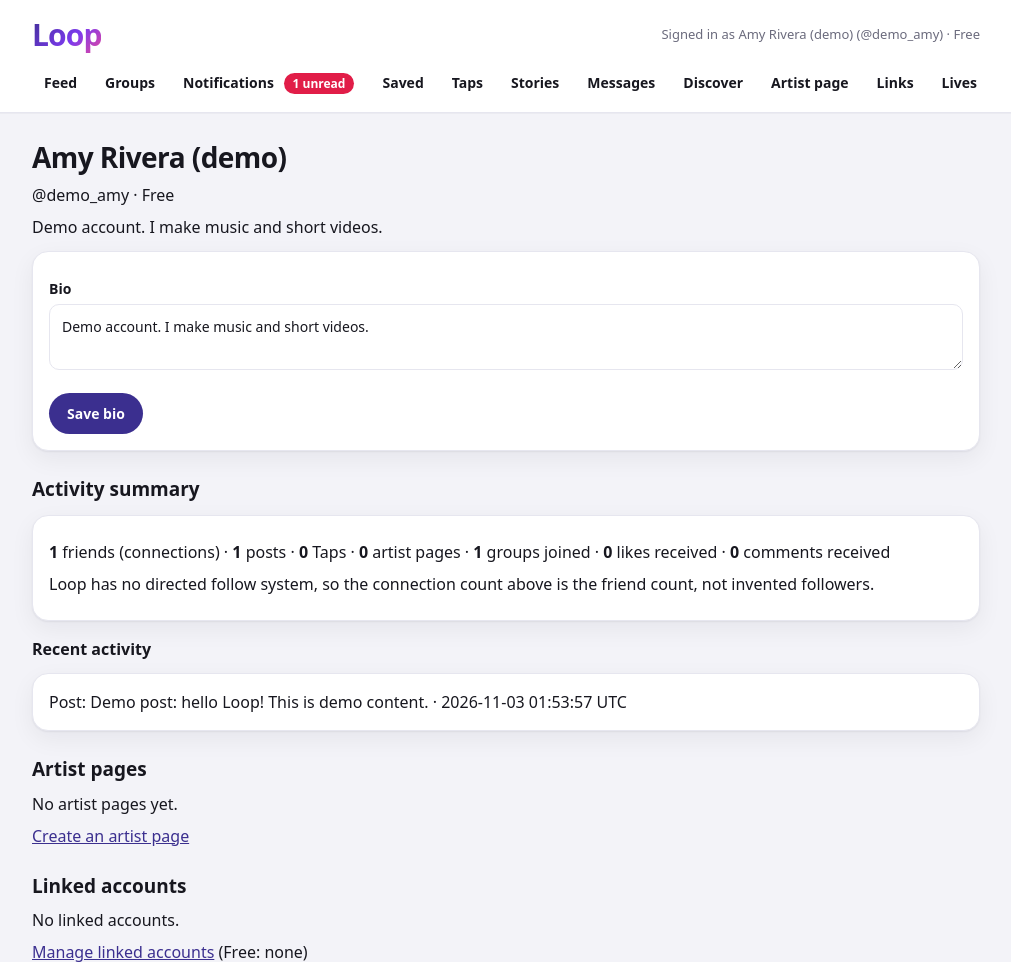
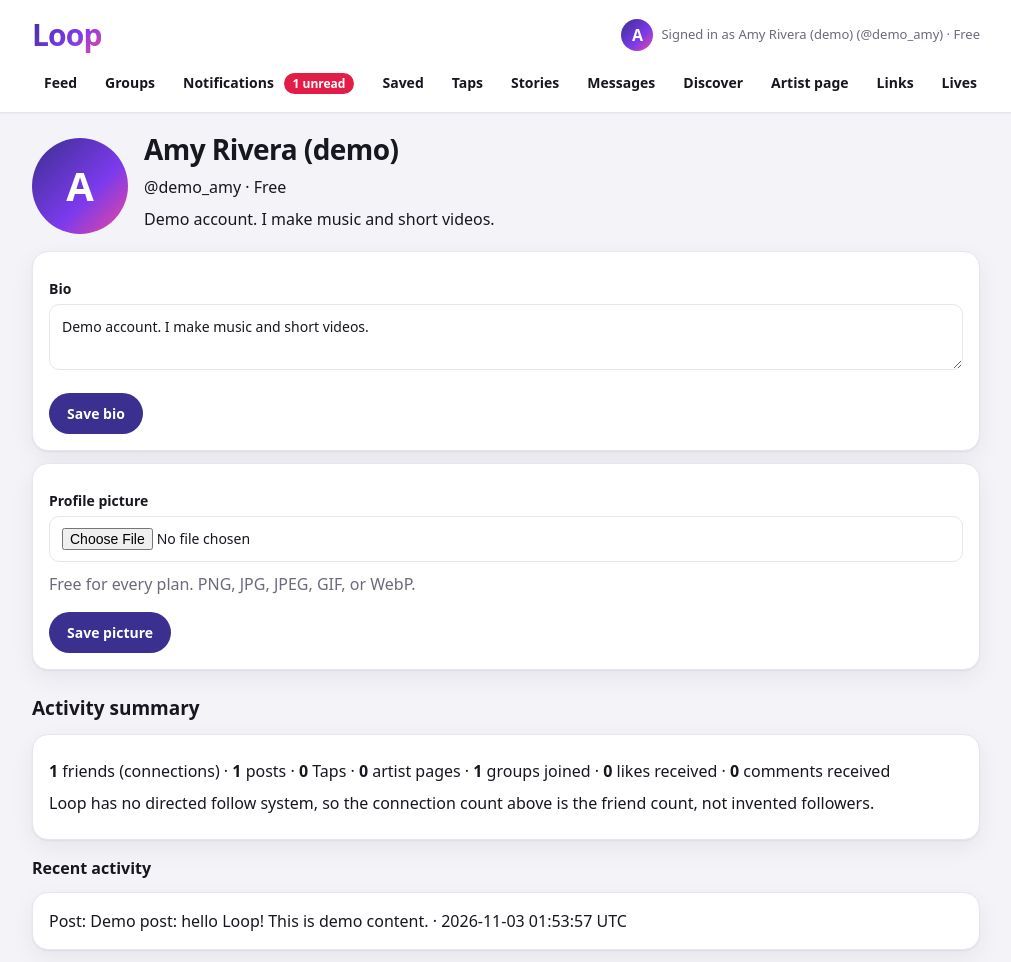
Before and after one commit to moonlitmgmt/loop-app, a Flask app: page /profile/demo_amy in a window 1280 px wide. Shown: the top 962 px of the page, without its empty margins (134-1145 px from the left). Run offline with Flask 3, Linux system fonts and the light colour scheme; the visitor is signed in with stand-in values (Sample User, id 1); data comes from the database, SQL or seed files in the repository; data that the repository does not hold is empty.

Commit message:
Deploy Loop v4: profile pictures

```diff
--- a/app.py
+++ b/app.py
@@ -231,7 +231,36 @@ def inject_user():
         "paypal_ready": paypal_ready(),
         "PLATFORM_FEE_PERCENT": PLATFORM_FEE_PERCENT,
         "unread_count": unread,
+        "avatar_url": avatar_url,
+        "avatar_initial": avatar_initial,
     }
+
+
+def avatar_url(user):
+    """Uploaded picture URL for a user row, or None for the initials
+    avatar. Tolerates rows from databases that predate the avatar
+    column (migrate() adds it, but old SELECTs should never crash)."""
+    if user is None:
+        return None
+    try:
+        filename = user["avatar_filename"]
+    except (KeyError, IndexError, TypeError):
+        return None
+    if not filename:
+        return None
+    return url_for("uploaded_file", filename=filename)
+
+
+def avatar_initial(user):
+    """First letter of the display name (or username) for the styled
+    initials avatar shown when no picture has been uploaded."""
+    if user is None:
+        return "?"
+    try:
+        name = user["display_name"] or user["username"]
+    except (KeyError, IndexError, TypeError):
+        return "?"
+    return (name or "?")[:1].upper()
 
 
 def is_friend(a, b):
@@ -477,7 +506,8 @@ def feed():
     friend_ids = {f["id"] for f in friends_of(me["id"])}
     group_ids = group_ids_of(me["id"])
     rows = db.execute(
-        "SELECT p.*, u.username, u.display_name FROM posts p"
+        "SELECT p.*, u.username, u.display_name, u.avatar_filename"
+        " FROM posts p"
         " JOIN users u ON u.id = p.user_id"
         " WHERE p.hidden = 0"
         " ORDER BY p.created_at DESC, p.id DESC LIMIT 200"
@@ -496,7 +526,8 @@ def feed():
     if visible:
         db.commit()
         rows = db.execute(
-            "SELECT p.*, u.username, u.display_name FROM posts p"
+            "SELECT p.*, u.username, u.display_name, u.avatar_filename"
+            " FROM posts p"
             " JOIN users u ON u.id = p.user_id"
             " WHERE p.id IN (%s)"
             % ",".join("?" * len(visible)),
@@ -822,6 +853,49 @@ def profile_view(username):
     if not user:
         abort(404)
     if request.method == "POST" and user["id"] == me["id"]:
+        # Profile pictures are free for all tiers. Only the owner can
+        # change their own picture; posts from anyone else hit this
+        # branch only when user["id"] == me["id"], so a stranger's
+        # form post is ignored and falls through to the normal view.
+        try:
+            old_avatar = user["avatar_filename"]
+        except (KeyError, IndexError, TypeError):
+            old_avatar = None
+        if request.form.get("remove_avatar"):
+            if old_avatar:
+                try:
+                    os.remove(os.path.join(UPLOAD_DIR, old_avatar))
+                except OSError:
+                    pass
+            db.execute(
+                "UPDATE users SET avatar_filename = NULL WHERE id = ?",
+                (me["id"],),
+            )
+            db.commit()
+            flash("Profile picture removed.", "ok")
+            return redirect(url_for("profile_view", username=username))
+        avatar_file = request.files.get("avatar")
+        if avatar_file and avatar_file.filename:
+            filename = save_upload(avatar_file, IMAGE_EXTS)
+            if filename is None:
+                flash(
+                    "That is not an accepted picture. Use a PNG, JPG,"
+                    " JPEG, GIF, or WebP image.",
+                    "error",
+                )
+            else:
+                if old_avatar:
+                    try:
+                        os.remove(os.path.join(UPLOAD_DIR, old_avatar))
+                    except OSError:
+                        pass
+                db.execute(
+                    "UPDATE users SET avatar_filename = ? WHERE id = ?",
+                    (filename, me["id"]),
+                )
+                db.commit()
+                flash("Profile picture saved.", "ok")
+            return redirect(url_for("profile_view", username=username))
         bio = request.form.get("bio", "").strip()
         db.execute("UPDATE users SET bio = ? WHERE id = ?", (bio, me["id"]))
         db.commit()
--- a/db.py
+++ b/db.py
@@ -20,6 +20,7 @@ CREATE TABLE IF NOT EXISTS users (
     password_hash TEXT NOT NULL,
     tier TEXT NOT NULL DEFAULT 'free',
     bio TEXT NOT NULL DEFAULT '',
+    avatar_filename TEXT,
     is_admin INTEGER NOT NULL DEFAULT 0,
     created_at TEXT NOT NULL
 );
@@ -276,6 +277,8 @@ def migrate(conn):
     additions = [
         ("users", "is_admin", "ALTER TABLE users ADD COLUMN"
          " is_admin INTEGER NOT NULL DEFAULT 0"),
+        ("users", "avatar_filename", "ALTER TABLE users ADD COLUMN"
+         " avatar_filename TEXT"),
         ("posts", "hidden", "ALTER TABLE posts ADD COLUMN"
          " hidden INTEGER NOT NULL DEFAULT 0"),
         ("posts", "view_count", "ALTER TABLE posts ADD COLUMN"
--- a/static/style.css
+++ b/static/style.css
@@ -242,3 +242,27 @@ footer { color: var(--muted); font-size: 13px; margin: 32px auto 0; max-width: 9
 /* ---- Phase 3: groups, notifications, saved ---- */
 nav .badge { background: #e11d48; color: #fff; }
 .group-card { border-left: 4px solid var(--brand); }
+
+/* ---- Profile pictures: free for every tier ---- */
+.avatar {
+  border-radius: 50%;
+  object-fit: cover;
+  flex-shrink: 0;
+  overflow: hidden;
+}
+.avatar-sm { width: 32px; height: 32px; }
+.avatar-lg { width: 96px; height: 96px; }
+.avatar-initial {
+  background: var(--brand-grad);
+  color: #fff;
+  display: inline-flex;
+  align-items: center;
+  justify-content: center;
+  font-weight: 800;
+}
+.avatar-sm.avatar-initial { font-size: 16px; }
+.avatar-lg.avatar-initial { font-size: 40px; }
+.profile-head { display: flex; gap: 16px; align-items: center; }
+.profile-head h1 { margin: 0; }
+.who { display: flex; align-items: center; gap: 8px; justify-content: flex-end; }
+.post-head { display: flex; align-items: center; gap: 8px; flex-wrap: wrap; }
--- a/templates/base.html
+++ b/templates/base.html
@@ -13,7 +13,7 @@
   <div class="topbar-inner">
     <a class="brand" href="{{ url_for('feed') }}">Loop</a>
     {% if me %}
-    <p class="who">Signed in as {{ me.display_name }} (@{{ me.username }}) · {{ TIER_NAMES[me.tier] }}</p>
+    <p class="who">{% set _me_av = avatar_url(me) %}{% if _me_av %}<img class="avatar avatar-sm" src="{{ _me_av }}" alt="">{% else %}<span class="avatar avatar-sm avatar-initial" aria-hidden="true">{{ avatar_initial(me) }}</span>{% endif %} Signed in as {{ me.display_name }} (@{{ me.username }}) · {{ TIER_NAMES[me.tier] }}</p>
     {% endif %}
   </div>
   {% if me %}
--- a/templates/feed.html
+++ b/templates/feed.html
@@ -25,9 +25,9 @@
 </form>
 {% for p in posts %}
 <article class="card post-card">
-  <p class="post-head"><strong>{{ p.display_name }}</strong> @{{ p.username }} · {{ p.created_at }} UTC
+  <p class="post-head">{% set _p_av = avatar_url(p) %}{% if _p_av %}<img class="avatar avatar-sm" src="{{ _p_av }}" alt="">{% else %}<span class="avatar avatar-sm avatar-initial" aria-hidden="true">{{ avatar_initial(p) }}</span>{% endif %}<span><strong>{{ p.display_name }}</strong> @{{ p.username }} · {{ p.created_at }} UTC
   {% if p.audience == "friends" %}<span class="badge">Friends only</span>{% endif %}
-  {% if p.audience == "group" %}<span class="badge">Group only</span>{% endif %}</p>
+  {% if p.audience == "group" %}<span class="badge">Group only</span>{% endif %}</span></p>
   <p class="post-body">{{ p.body|hashtag_links|safe }}</p>
   <p class="post-stats">{{ engagement[p.id].likes }} likes · {{ engagement[p.id].comments }} comments · {{ p.view_count }} views</p>
   <div class="post-actions">
--- a/templates/profile.html
+++ b/templates/profile.html
@@ -1,13 +1,30 @@
 {% extends "base.html" %}
 {% block content %}
-<h1>{{ user.display_name }}</h1>
-<p>@{{ user.username }} · {{ TIER_NAMES[user.tier] }}</p>
-{% if user.bio %}<p>{{ user.bio }}</p>{% endif %}
+<div class="profile-head">
+  {% set _av = avatar_url(user) %}
+  {% if _av %}<img class="avatar avatar-lg" src="{{ _av }}" alt="Profile picture for {{ user.display_name }}">{% else %}<span class="avatar avatar-lg avatar-initial" aria-hidden="true">{{ avatar_initial(user) }}</span>{% endif %}
+  <div>
+    <h1>{{ user.display_name }}</h1>
+    <p>@{{ user.username }} · {{ TIER_NAMES[user.tier] }}</p>
+    {% if user.bio %}<p>{{ user.bio }}</p>{% endif %}
+  </div>
+</div>
 {% if user.id == me.id %}
 <form method="post" class="card">
   <label>Bio <textarea name="bio" rows="2">{{ user.bio }}</textarea></label>
   <button type="submit">Save bio</button>
 </form>
+<form method="post" enctype="multipart/form-data" class="card">
+  <label>Profile picture <input type="file" name="avatar" accept="image/png,image/jpeg,image/gif,image/webp"></label>
+  <p class="page-sub">Free for every plan. PNG, JPG, JPEG, GIF, or WebP.</p>
+  <button type="submit">Save picture</button>
+</form>
+{% if avatar_url(user) %}
+<form method="post" class="card">
+  <input type="hidden" name="remove_avatar" value="1">
+  <button type="submit" class="btn-secondary">Remove picture</button>
+</form>
+{% endif %}
 {% endif %}
 
 <h2>Activity summary</h2>
```
Also changed, not shown: .github/workflows/unzip.yml (deleted), 1 other file.
